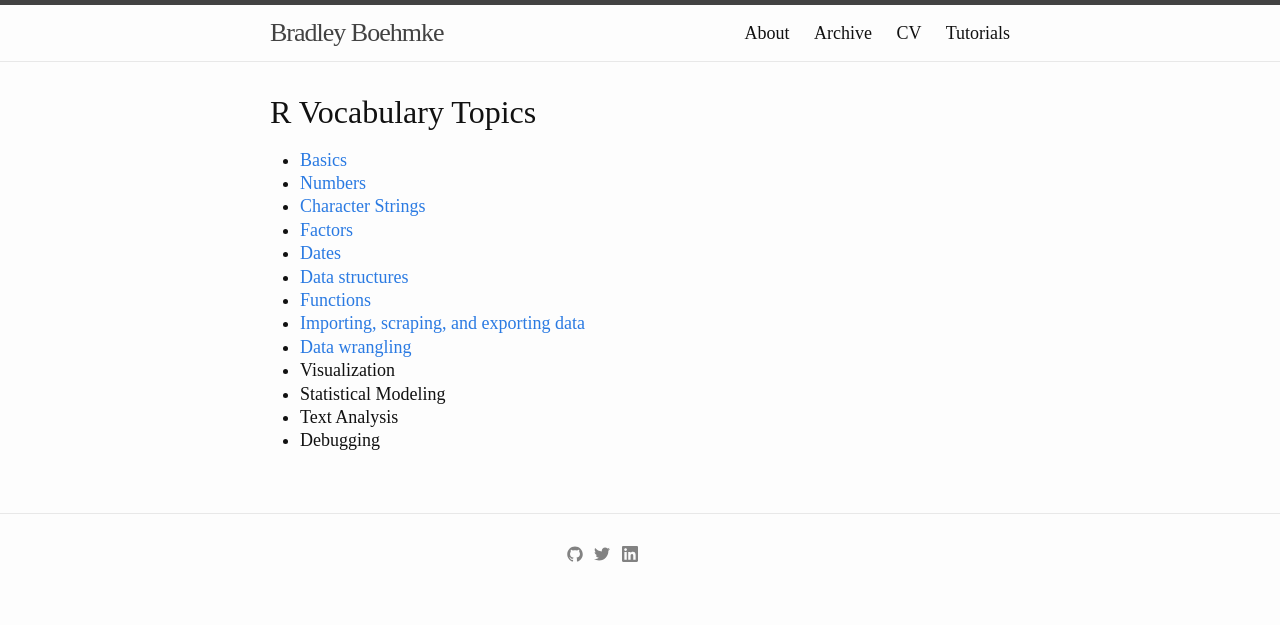
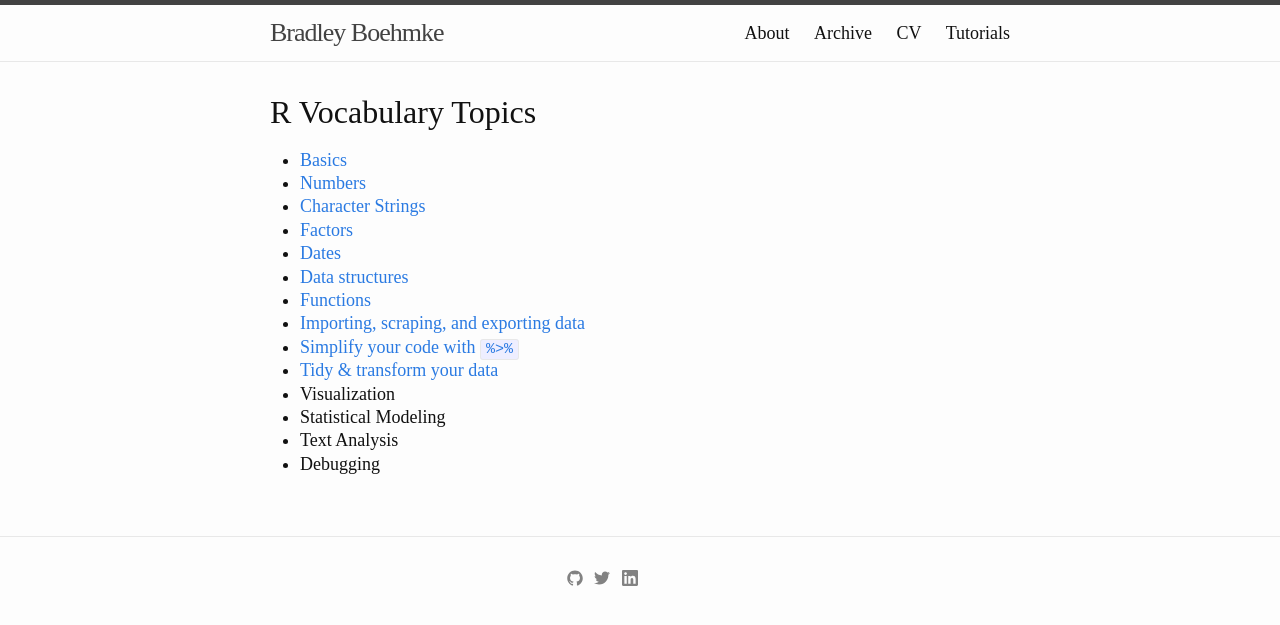
Before and after one commit to bradleyboehmke/bradleyboehmke, a Jekyll site: the page built from tutorials/index.md, in a window 1280 px wide. Shown: the top 625 px of the page. Built offline with Jekyll 4.4.1, drawn with Linux system fonts in a browser that asks for light colours.

Commit message:
Update index.md

```diff
--- a/tutorials/index.md
+++ b/tutorials/index.md
@@ -14,7 +14,8 @@ permalink: /tutorials/
 * [Data structures](data_structures)
 * [Functions](functions_loops)
 * [Importing, scraping, and exporting data](data_inputs_outputs)
-* [Data wrangling](data_wrangling)
+* [Simplify your code with `%>%`](simplify_code)
+* [Tidy & transform your data](data_wrangling)
 * Visualization
 * Statistical Modeling
 * Text Analysis
```
